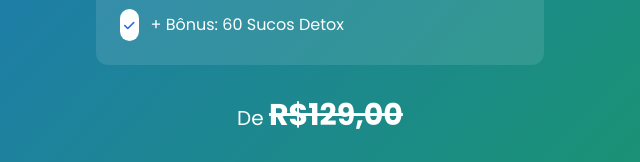
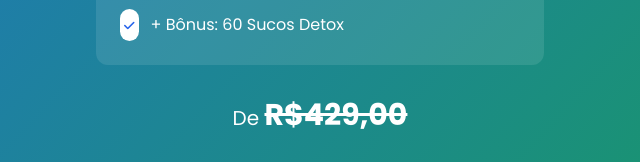
Before and after one commit to receitasnovas/nutriday, a plain HTML site: page index.html in a window 1280 px wide. Shown: the part 8174-8336 px from the top of the page, 320-960 px from the left. Drawn offline with nearby package versions, Linux system fonts and the light colour scheme.

Commit message:
index.html

```diff
--- a/index.html
+++ b/index.html
@@ -944,7 +944,7 @@
             </div>
 
             <div class="mb-8">
-                <span class="text-xl">De <span class="text-3xl font-bold line-through">R$129,00</span></span>
+                <span class="text-xl">De <span class="text-3xl font-bold line-through">R$429,00</span></span>
             </div>
 
             <div class="text-5xl font-bold mb-2 text-yellow-300">
```
